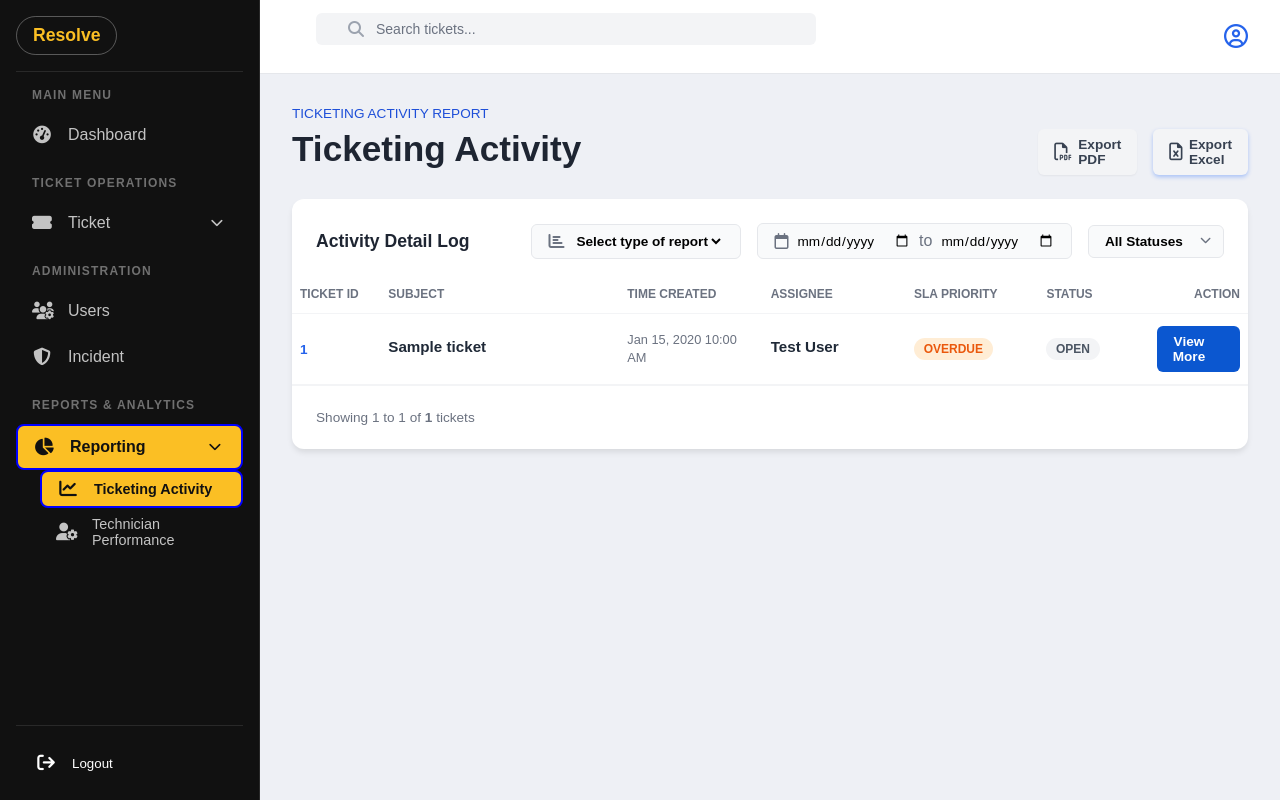
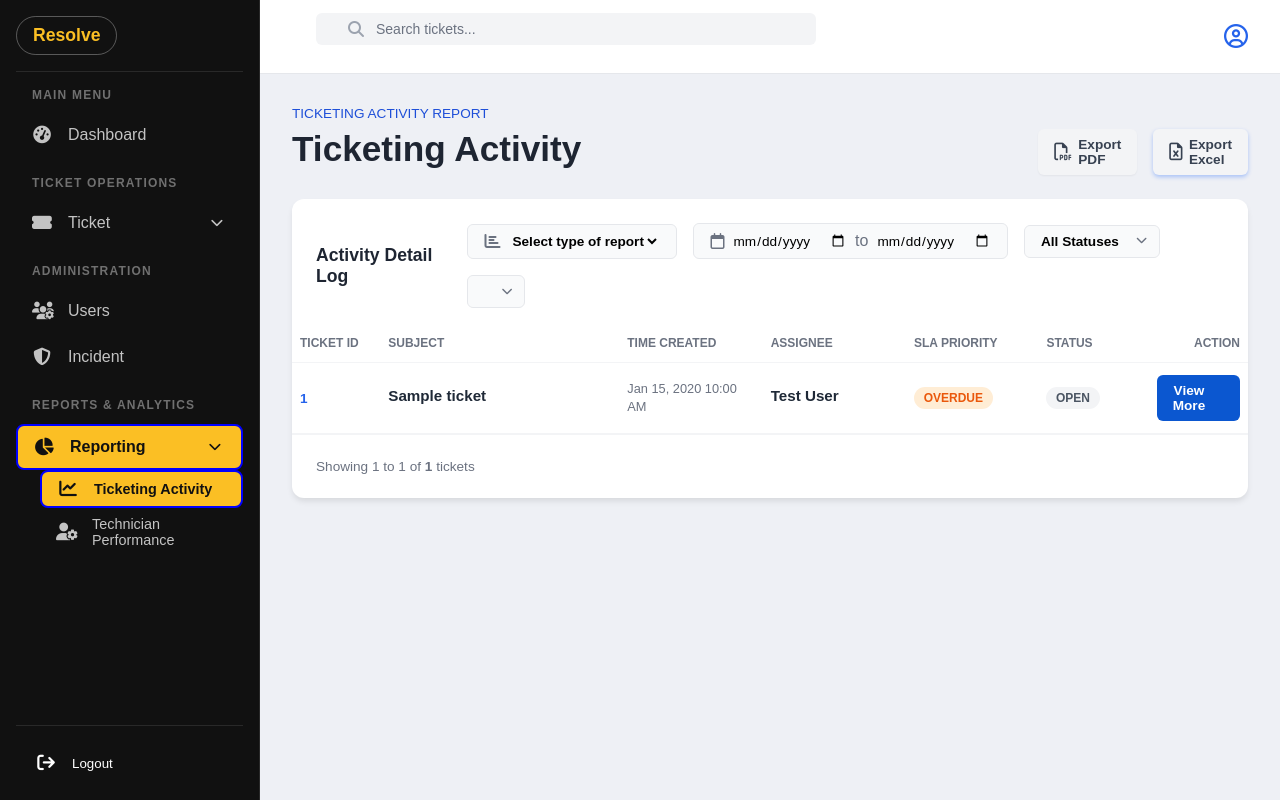
Before and after one commit to julianbeverly/Ticketing-system, a Laravel app: page /ticketreport in a window 1280 px wide. Run offline with Laravel 12, Linux system fonts and the light colour scheme; a user stored in the database is signed in; data comes from the database, SQL or seed files in the repository; tables that the repository leaves empty hold one stand-in row (values such as "Sample post"); lists and menus that the app fills with data are empty.

Commit message:
report update

```diff
--- a/resources/views/admin/ticketreport.blade.php
+++ b/resources/views/admin/ticketreport.blade.php
@@ -250,12 +250,24 @@
                                     <option value="resolved"    {{ request('status') == 'resolved'    ? 'selected' : '' }}>Resolved</option>
                                     <option value="closed"      {{ request('status') == 'closed'      ? 'selected' : '' }}>Closed</option>
                                     <option value="overdue"     {{ request('status') == 'overdue'     ? 'selected' : '' }}>Overdue</option>
-                                    @if(isset($technicians) && $technicians->count() > 0)
+                                    <!-- @if(isset($technicians) && $technicians->count() > 0)
                                         <optgroup label="Technicians">
                                             @foreach($technicians as $tech)
                                                 <option value="tech_{{ $tech->id }}" {{ request('status') == 'tech_'.$tech->id ? 'selected' : '' }}>{{ $tech->name }}</option>
                                             @endforeach
                                         </optgroup>
+                                    @endif -->
+                                </select>
+                                <i class="fa-solid fa-chevron-down" style="position: absolute; right: 0.8rem; top: 50%; transform: translateY(-50%); pointer-events: none; color: #6b7280; font-size: 0.7rem;"></i>
+                            </div>
+                            <div style="position: relative; display: inline-block;">
+                                <select name="status" onchange="document.getElementById('filterForm').submit()" style="padding: 0.5rem 2.5rem 0.5rem 1rem; border-radius: 6px; border: 1px solid #e5e7eb; font-size: 0.85rem; font-weight: 600; color: #374151; background: #f9fafb; cursor: pointer; outline: none; appearance: none; transition: all 0.2s;">
+                                    @if(isset($technicians) && $technicians->count() > 0)
+                                        <option value="">Technicians</option>
+                                            @foreach($technicians as $tech)
+                                                <option value="tech_{{ $tech->id }}" {{ request('status') == 'tech_'.$tech->id ? 'selected' : '' }}>{{ $tech->name }}</option>
+                                            @endforeach
+
                                     @endif
                                 </select>
                                 <i class="fa-solid fa-chevron-down" style="position: absolute; right: 0.8rem; top: 50%; transform: translateY(-50%); pointer-events: none; color: #6b7280; font-size: 0.7rem;"></i>
```
